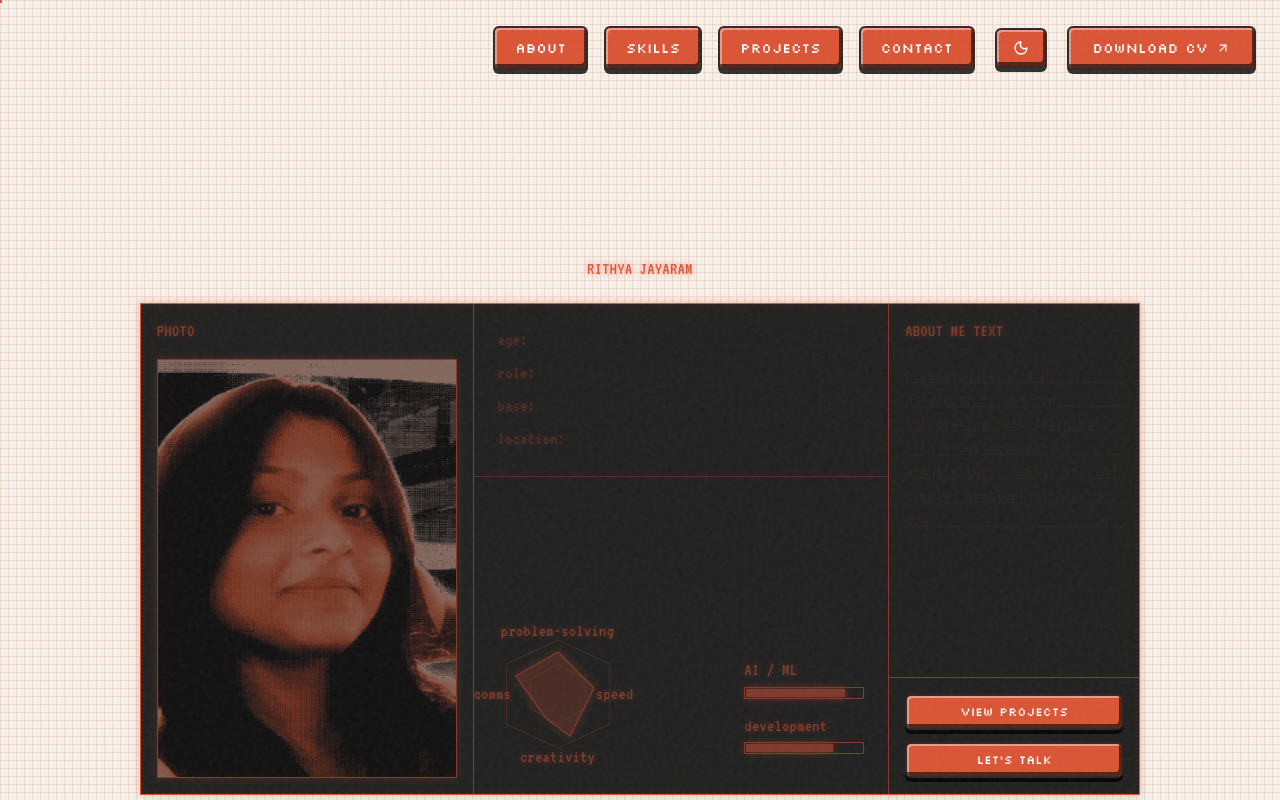
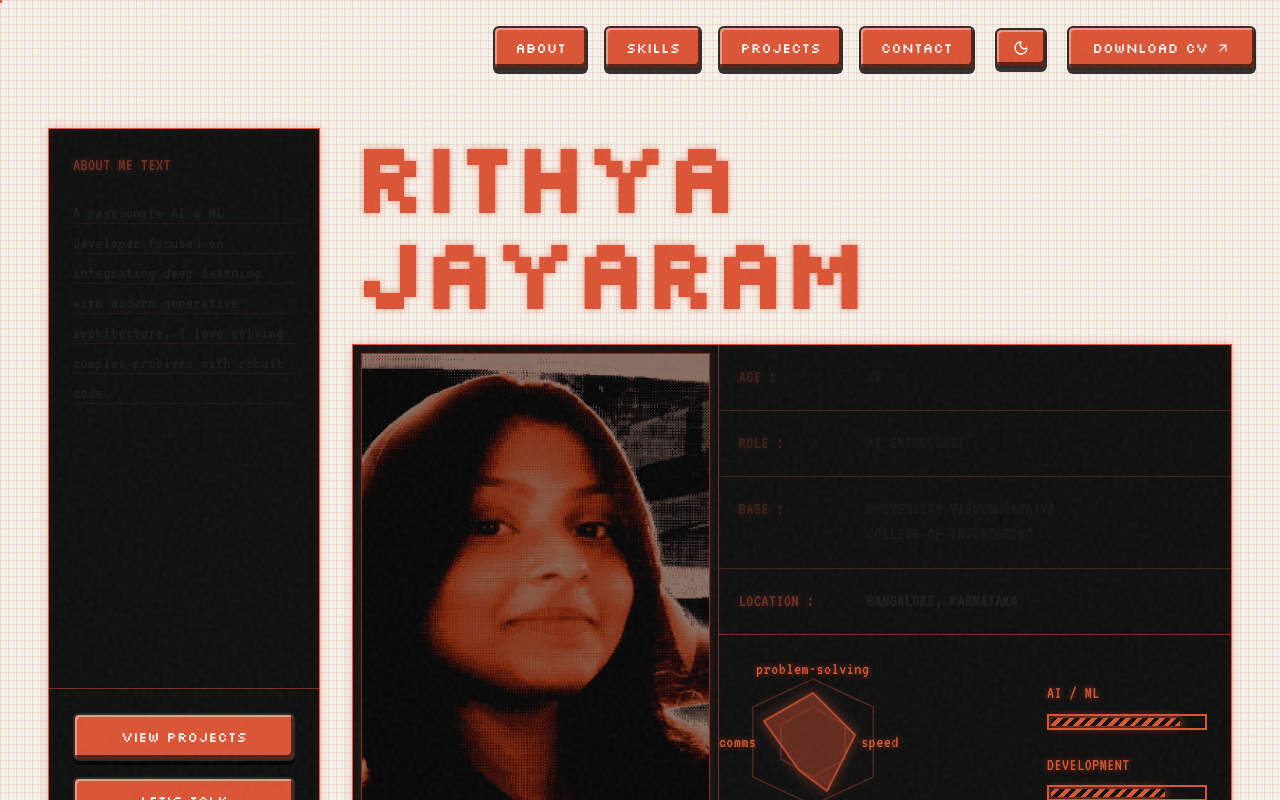
Before and after one commit to riti2043/portfolio_website, a React (Vite) app: page / in a window 1280 px wide. Shown: the top 800 px of the page. Built offline with nearby package versions, Linux system fonts and the light colour scheme; a web font is replaced by a local one.

Commit message:
feat: split hero dashboard, update stats table, add segmented progress bars

```diff
--- a/src/App.jsx
+++ b/src/App.jsx
@@ -24,53 +24,76 @@ const LinkedinIcon = ({ size = 20, className = "" }) => (
 
 const ProfileDashboard = () => {
   return (
-    <section id="hero" className="min-h-screen pt-32 pb-16 px-4 flex flex-col items-center justify-center relative">
-      <div className="max-w-[1000px] w-full mx-auto relative z-10">
+    <section id="hero" className="min-h-screen pt-8 pb-16 px-6 lg:px-12 flex flex-col items-center justify-center relative">
+      <div className="max-w-[1400px] w-full mx-auto relative z-10 grid grid-cols-1 lg:grid-cols-12 gap-8 items-start mt-8 lg:mt-0">
+
+        {/* LEFT BOX: ABOUT ME (Spans 3 cols) */}
+        <div className="lg:col-span-3 flex flex-col hud-glow bg-[#0f0f0f] p-0 h-full">
+          <div className="p-6 flex-1 border-b hud-divider">
+             <h2 className="text-sm font-mono-custom text-glow mb-4 uppercase">about me text</h2>
+             {/* Ruled lines overlay */}
+             <div className="relative font-mono-custom text-xs leading-[30px] text-[var(--text-primary)]"
+                  style={{
+                    backgroundImage: 'repeating-linear-gradient(transparent, transparent 29px, rgba(219,84,53,0.3) 30px)',
+                    backgroundSize: '100% 30px'
+                  }}>
+               <p className="pt-1">
+                 A passionate AI & ML developer focused on integrating deep learning with modern generative architecture. I love solving complex problems with robust code.
+               </p>
+             </div>
+          </div>
+
+          <div className="p-6 flex flex-col gap-4">
+             <a href="#projects" className="btn-pixel w-full text-center py-3 text-sm">VIEW PROJECTS</a>
+             <a href="#contact" className="btn-pixel w-full text-center py-3 text-sm">LET'S TALK</a>
+          </div>
+        </div>
+
+        {/* RIGHT BOX: NAME + PHOTO + STATS (Spans 9 cols) */}
+        <div className="lg:col-span-9 flex flex-col">
 
           {/* BIG NAME HEADER */}
-        <h1 className="text-5xl md:text-7xl font-mono-custom text-glow text-center mb-6 tracking-widest">
+          <h1 className="text-6xl md:text-8xl font-sans-custom font-black text-glow mb-6 uppercase tracking-tight leading-none text-left">
             RITHYA JAYARAM
           </h1>
 
-        {/* DASHBOARD CONTAINER */}
-        <div className="grid grid-cols-1 md:grid-cols-12 gap-0 hud-glow bg-[#0b0b0b]/90 backdrop-blur-md">
+          {/* UNIFIED CONTAINER (PHOTO + STATS) */}
+          <div className="hud-glow bg-[#0f0f0f] flex flex-col md:flex-row flex-1">
 
-          {/* COL 1: PHOTO (spans 4/12) */}
-          <div className="md:col-span-4 border-b md:border-b-0 md:border-r hud-divider p-4 flex flex-col">
-            <h2 className="text-xs font-mono-custom text-glow mb-4 uppercase">PHOTO</h2>
-            <div className="flex-1 w-full relative min-h-[300px] flex items-center justify-center overflow-hidden hud-glow">
-               <img src="/profile.jpg" alt="Profile" className="object-cover w-full h-full opacity-90 mix-blend-screen" />
+            {/* PHOTO SECTION */}
+            <div className="md:w-5/12 border-b md:border-b-0 md:border-r hud-divider p-2">
+              <div className="w-full h-full min-h-[400px] hud-glow overflow-hidden bg-black flex items-center justify-center">
+                 <img src="/profile.jpg" alt="Profile" className="w-full h-full object-cover filter contrast-125" />
               </div>
             </div>
 
-          {/* COL 2: DATA (spans 5/12) */}
-          <div className="md:col-span-5 border-b md:border-b-0 md:border-r hud-divider flex flex-col">
+            {/* STATS & CHARTS SECTION */}
+            <div className="md:w-7/12 flex flex-col">
 
-            {/* STATS (top half) */}
-            <div className="p-6 border-b hud-divider space-y-2 font-mono-custom text-sm">
-               <div className="flex">
-                 <span className="text-[var(--accent)] w-32 text-glow">age:</span>
-                 <span className="text-[var(--text-primary)]">20</span>
+              {/* STATS TABLE (Image 3 style) */}
+              <div className="flex flex-col font-mono-custom text-xs sm:text-sm border-b hud-divider">
+                <div className="flex border-b hud-divider p-5 uppercase">
+                  <span className="text-glow w-24 sm:w-32">AGE :</span>
+                  <span className="text-[var(--text-primary)] font-bold">20</span>
                 </div>
-               <div className="flex">
-                 <span className="text-[var(--accent)] w-32 text-glow">role:</span>
-                 <span className="text-[var(--text-primary)]">AI Enthusiast</span>
+                <div className="flex border-b hud-divider p-5 uppercase">
+                  <span className="text-glow w-24 sm:w-32">ROLE :</span>
+                  <span className="text-[var(--text-primary)] font-bold">AI Enthusiast</span>
                 </div>
-               <div className="flex">
-                 <span className="text-[var(--accent)] w-32 text-glow">base:</span>
-                 <span className="text-[var(--text-primary)]">College</span>
+                <div className="flex border-b hud-divider p-5 uppercase">
+                  <span className="text-glow w-24 sm:w-32">BASE :</span>
+                  <span className="text-[var(--text-primary)] font-bold">University Visveshwaraiya<br/>College of Engineering</span>
                 </div>
-               <div className="flex">
-                 <span className="text-[var(--accent)] w-32 text-glow">location:</span>
-                 <span className="text-[var(--text-primary)]">Earth</span>
+                <div className="flex p-5 uppercase">
+                  <span className="text-glow w-24 sm:w-32">LOCATION :</span>
+                  <span className="text-[var(--text-primary)] font-bold">Bangalore, Karnataka</span>
                 </div>
               </div>
 
-            {/* CHARTS (bottom half) */}
-            <div className="p-6 flex-1 flex flex-col gap-6">
-               <div className="flex justify-between items-end h-full">
-                 {/* Radar */}
-                 <div className="relative flex items-center justify-center w-[120px] h-[120px] mb-4">
+              {/* CHARTS (Radar + Progress) */}
+              <div className="p-6 flex-1 flex flex-row items-center justify-between gap-4">
+                 {/* Radar SVG */}
+                 <div className="relative flex items-center justify-center w-[140px] h-[140px]">
                     <div className="absolute inset-0 flex items-center justify-center">
                        <svg width="100%" height="100%" viewBox="0 0 100 100" className="opacity-80">
                           {/* Hexagon Grid */}
@@ -87,44 +110,22 @@ const ProfileDashboard = () => {
                     <span className="absolute -bottom-4 text-[10px] text-glow font-mono-custom">creativity</span>
                  </div>
 
-                 {/* Progress Bars */}
-                 <div className="flex flex-col justify-end gap-4 font-mono-custom text-xs w-[120px] mb-4">
+                 {/* Progress Bars (Image 4 style) */}
+                 <div className="flex flex-col justify-center gap-6 font-mono-custom text-xs w-[160px]">
                     <div>
-                       <div className="mb-1 text-glow">AI / ML</div>
-                       <div className="h-3 w-full border border-[var(--accent)] p-[1px]">
-                          <div className="h-full bg-[var(--accent)] w-[85%] shadow-[0_0_8px_var(--accent)]"></div>
+                       <div className="mb-2 text-glow uppercase">AI / ML</div>
+                       <div className="h-4 w-full border-2 border-[var(--accent)] p-[2px]">
+                          <div className="h-full w-[85%] progress-segmented shadow-[0_0_8px_var(--accent)]"></div>
                        </div>
                     </div>
                     <div>
-                       <div className="mb-1 text-glow">development</div>
-                       <div className="h-3 w-full border border-[var(--accent)] p-[1px]">
-                          <div className="h-full bg-[var(--accent)] w-[75%] shadow-[0_0_8px_var(--accent)]"></div>
+                       <div className="mb-2 text-glow uppercase">Development</div>
+                       <div className="h-4 w-full border-2 border-[var(--accent)] p-[2px]">
+                          <div className="h-full w-[75%] progress-segmented shadow-[0_0_8px_var(--accent)]"></div>
                        </div>
                     </div>
                  </div>
               </div>
-            </div>
-          </div>
-
-          {/* COL 3: ABOUT (spans 3/12) */}
-          <div className="md:col-span-3 flex flex-col">
-            <div className="p-4 flex-1 border-b hud-divider">
-               <h2 className="text-xs font-mono-custom text-glow mb-4 uppercase">about me text</h2>
-               {/* Ruled lines overlay */}
-               <div className="relative font-mono-custom text-[11px] leading-[24px] text-[var(--text-primary)]"
-                    style={{
-                      backgroundImage: 'repeating-linear-gradient(transparent, transparent 23px, rgba(219,84,53,0.3) 24px)',
-                      backgroundSize: '100% 24px'
-                    }}>
-                 <p className="pt-1">
-                   A passionate AI & ML developer focused on integrating deep learning with modern generative architecture. I love solving complex problems with robust code.
-                 </p>
-               </div>
-            </div>
-
-            <div className="p-4 flex flex-col gap-3">
-               <a href="#projects" className="btn-pixel w-full text-center py-2 text-xs">VIEW PROJECTS</a>
-               <a href="#contact" className="btn-pixel w-full text-center py-2 text-xs">LET'S TALK</a>
             </div>
           </div>
         </div>
--- a/src/index.css
+++ b/src/index.css
@@ -84,6 +84,15 @@
     border-color: var(--accent);
     opacity: 0.5;
   }
+  .progress-segmented {
+    background: repeating-linear-gradient(
+      -45deg,
+      var(--accent),
+      var(--accent) 4px,
+      transparent 4px,
+      transparent 8px
+    );
+  }
 }
 
 body {
```
Lines whose indentation alone changed are shown as unchanged.
